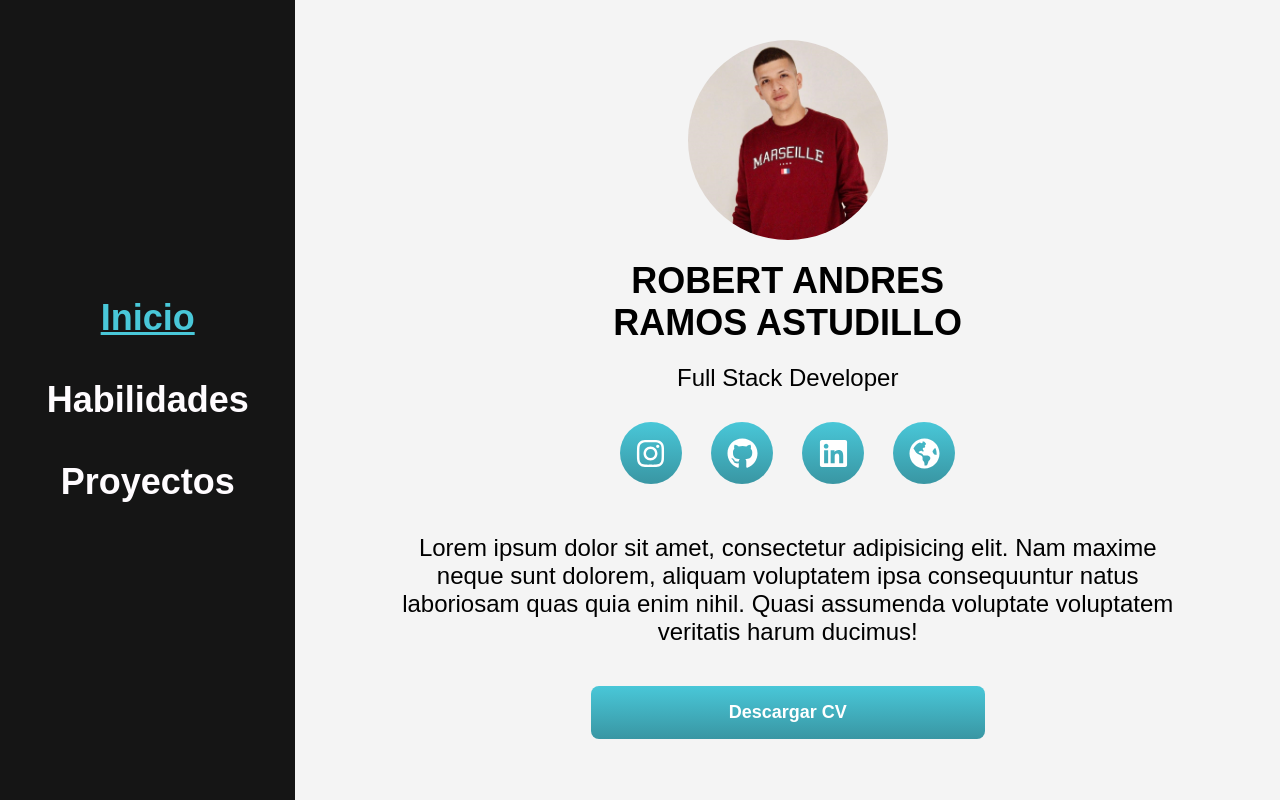
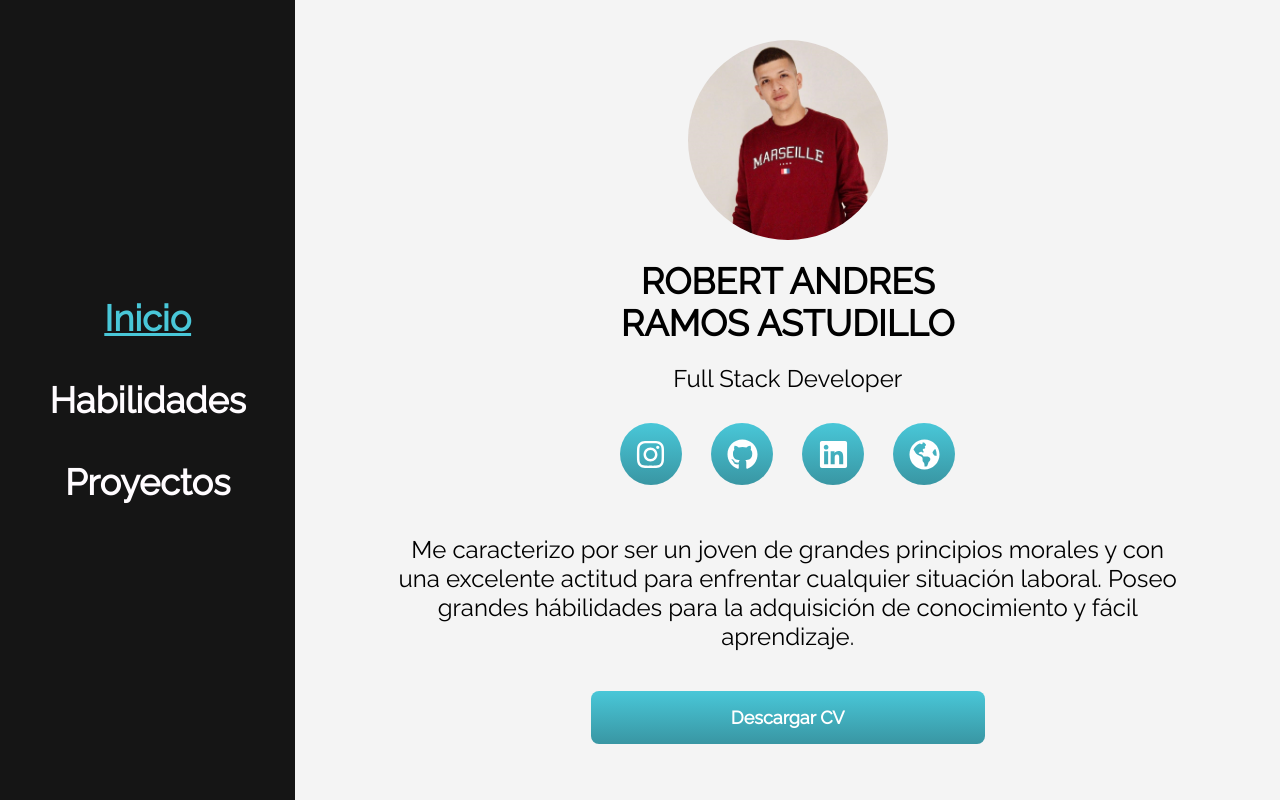
Before and after one commit to robertramosastudillo/robertramosastudillo, a Gatsby site: page / in a window 1280 px wide. Built offline with nearby package versions, Linux system fonts and the light colour scheme; Gatsby itself is replaced by a stand-in of ours.

Commit message:
The profile description was implemented

```diff
--- a/gatsby-config.js
+++ b/gatsby-config.js
@@ -68,6 +68,16 @@ module.exports = {
         // routeChangeEventName: "YOUR_ROUTE_CHANGE_EVENT_NAME",
       },
     },
+    {
+      resolve: `gatsby-plugin-google-fonts`,
+      options: {
+        fonts: [
+          `Raleway:300,400`,
+          `source sans pro:300,400,400i,700`, // you can also specify font weights and styles
+        ],
+        display: "swap",
+      },
+    },
     // this (optional) plugin enables Progressive Web App + Offline functionality
     // To learn more, visit: https://gatsby.dev/offline
     // `gatsby-plugin-offline`,
--- a/package.json
+++ b/package.json
@@ -10,6 +10,7 @@
     "d3-ease": "^2.0.0",
     "gatsby": "^3.3.1",
     "gatsby-plugin-gatsby-cloud": "^2.2.0",
+    "gatsby-plugin-google-fonts": "^1.0.1",
     "gatsby-plugin-google-tagmanager": "^3.4.0",
     "gatsby-plugin-image": "^1.2.1",
     "gatsby-plugin-manifest": "^3.2.0",
--- a/src/components/Profile/Profile.js
+++ b/src/components/Profile/Profile.js
@@ -64,10 +64,10 @@ const Profile = () => {
 
       <TextContainer>
         <Parrafo>
-          Lorem ipsum dolor sit amet, consectetur adipisicing elit. Nam maxime
-          neque sunt dolorem, aliquam voluptatem ipsa consequuntur natus
-          laboriosam quas quia enim nihil. Quasi assumenda voluptate voluptatem
-          veritatis harum ducimus!
+          Me caracterizo por ser un joven de grandes principios morales y con
+          una excelente actitud para enfrentar cualquier situación laboral.
+          Poseo grandes hábilidades para la adquisición de conocimiento y fácil
+          aprendizaje.
         </Parrafo>
       </TextContainer>
 
--- a/src/themes/global-style.js
+++ b/src/themes/global-style.js
@@ -10,7 +10,7 @@ const GlobalStyle = createGlobalStyle`
 
     body {
             background-color: #f4f4f4;
-            font-family: sans-serif;
+            font-family: 'Raleway', sans-serif;
     }
 `
 
```
Also changed, not shown: 1 other file.
